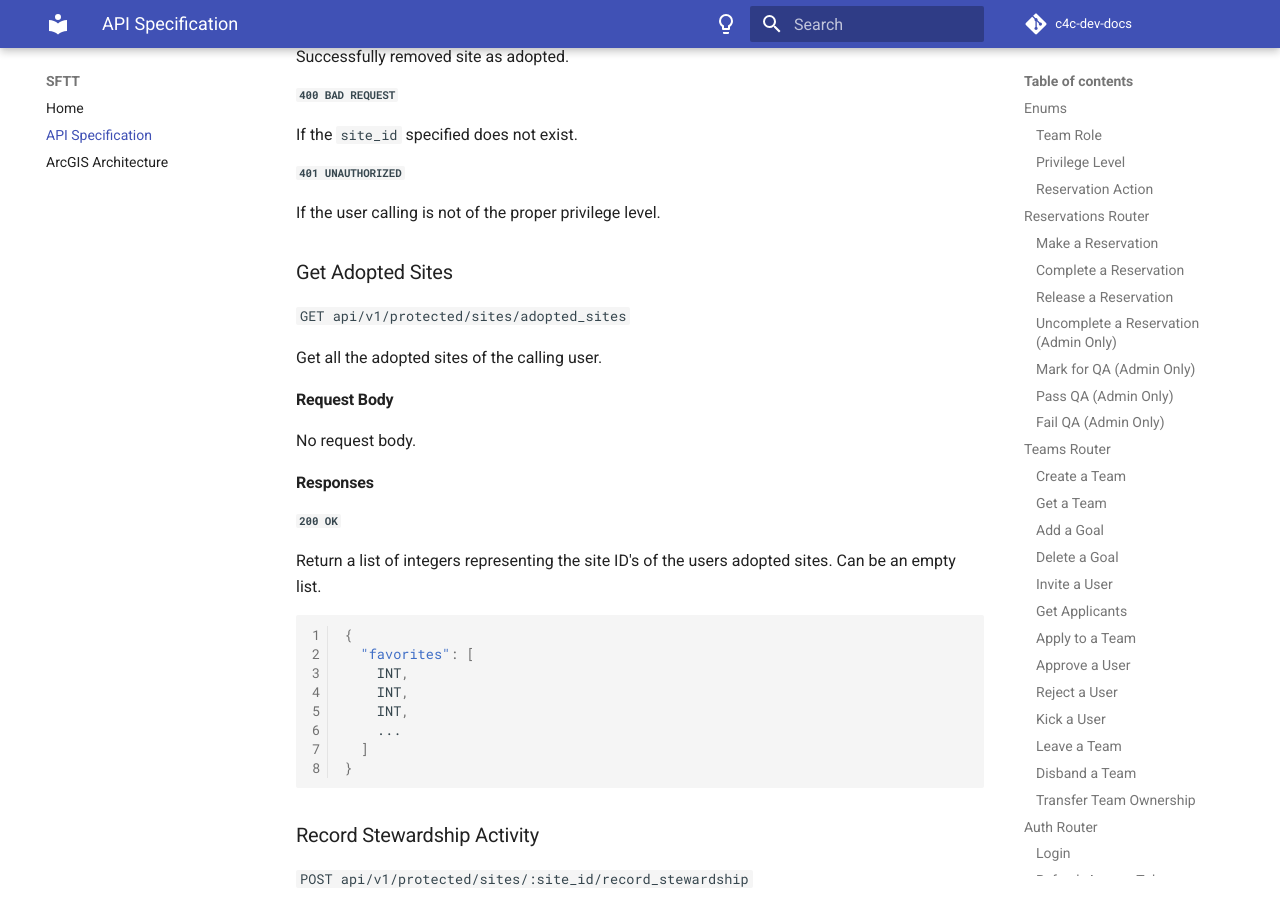
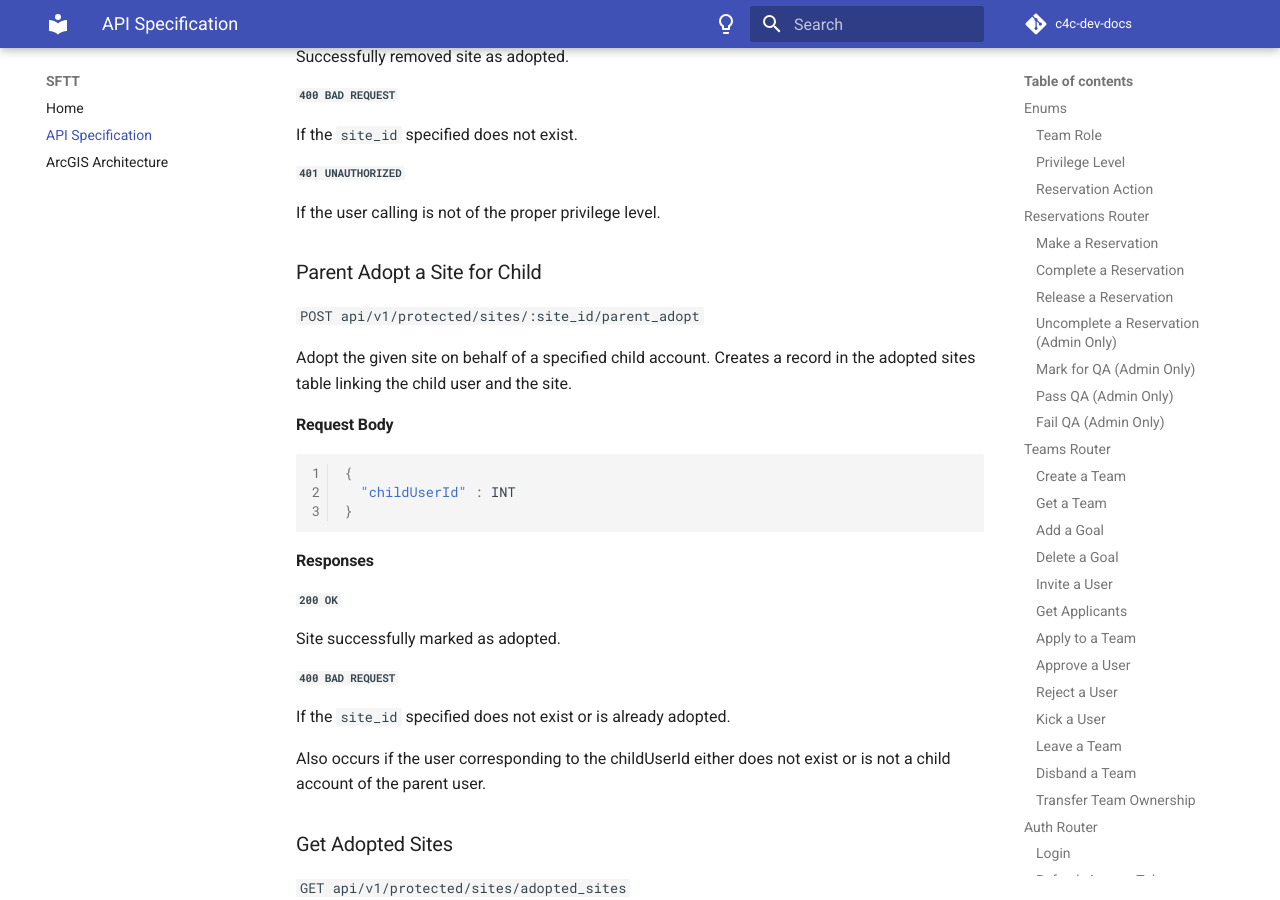
Before and after one commit to Code-4-Community/c4c-dev-docs, an MkDocs documentation site: the page built from docs/sftt/sftt-api-spec.md, in a window 1280 px wide and 900 px high, scrolled down 45829 px. Built offline with MkDocs 1.6.1 and Material for MkDocs 9.7.7, drawn with Linux system fonts in a browser that asks for light colours; comment, search, counter and statistics services are not loaded.

Commit message:
Documentation for parent adopt site route

````diff
--- a/docs/sftt/sftt-api-spec.md
+++ b/docs/sftt/sftt-api-spec.md
@@ -2096,6 +2096,33 @@ If the `site_id` specified does not exist.
 
 If the user calling is not of the proper privilege level.
 
+### Parent Adopt a Site for Child
+
+`POST api/v1/protected/sites/:site_id/parent_adopt`
+
+Adopt the given site on behalf of a specified child account. Creates a record in the adopted sites table linking the child user and the site.
+
+#### Request Body
+
+```json
+{
+  "childUserId" : INT
+}
+
+```
+
+#### Responses
+
+##### `200 OK`
+
+Site successfully marked as adopted.
+
+##### `400 BAD REQUEST`
+
+If the `site_id` specified does not exist or is already adopted.
+
+Also occurs if the user corresponding to the childUserId either does not exist or is not a child account of the parent user.
+
 ### Get Adopted Sites
 
 `GET api/v1/protected/sites/adopted_sites`
````
